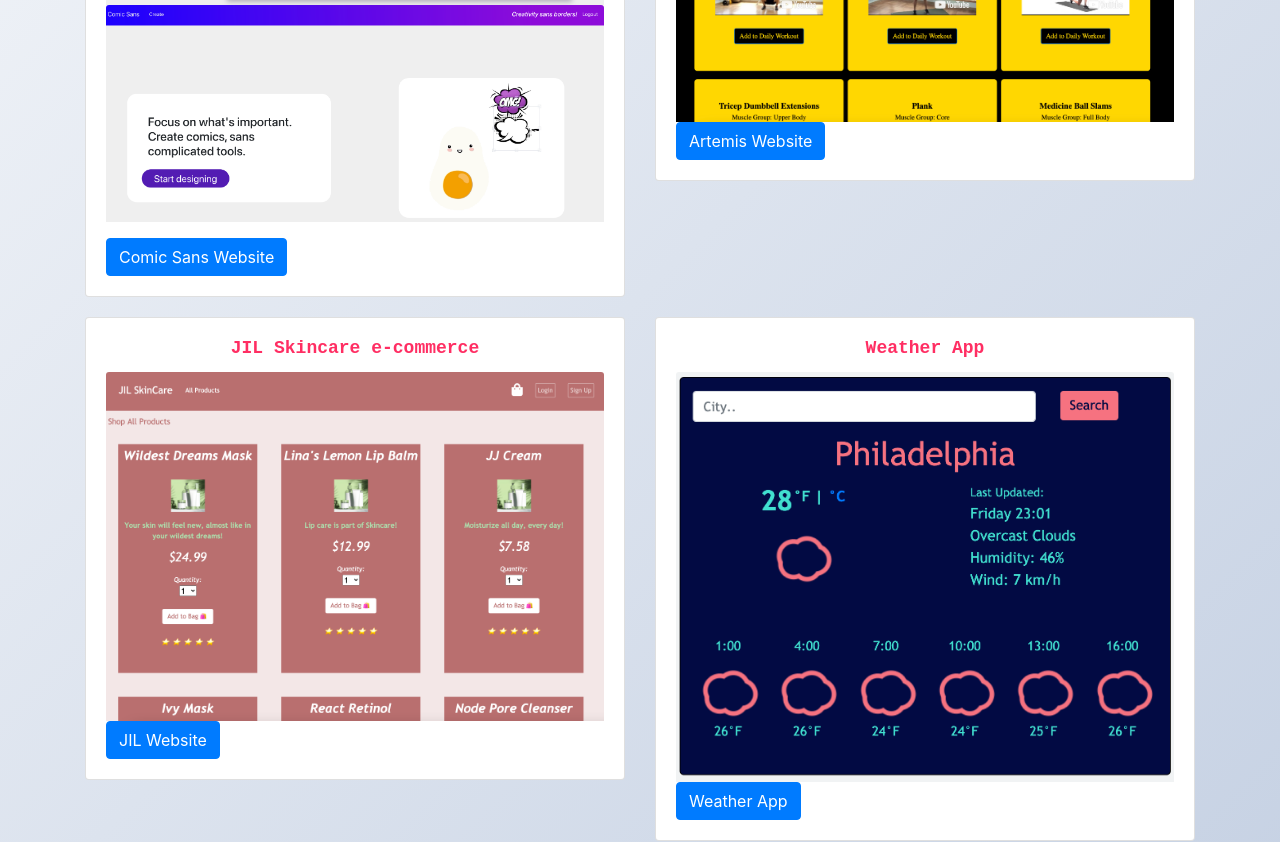
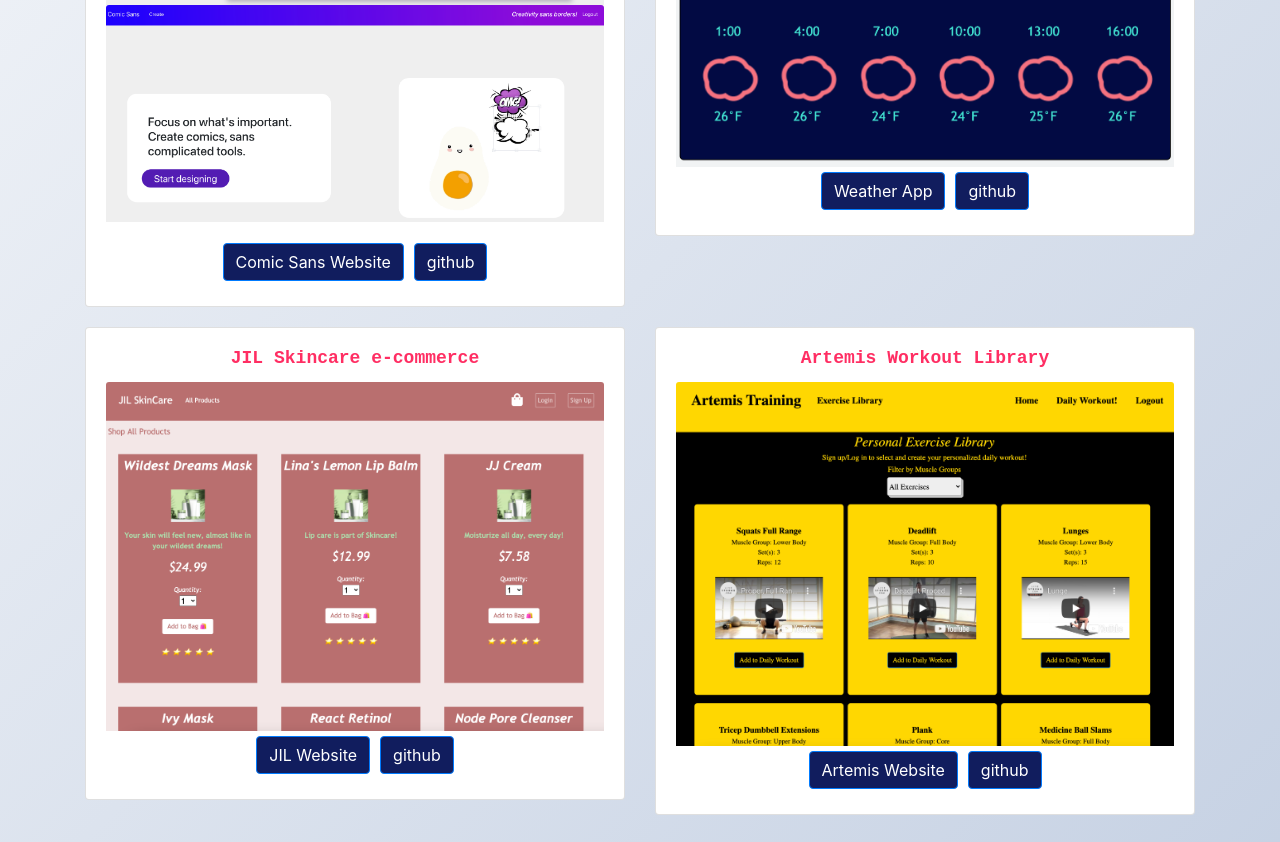
Before and after one commit to codingwithkat/Kats-Website, a React (Create React App) app: page /Projects in a window 1280 px wide. Shown: the part 500-1342 px from the top of the page. Built offline with nearby package versions, Linux system fonts and the light colour scheme.

Commit message:
edit projects, add github links

```diff
--- a/src/components/NavigationBar.js
+++ b/src/components/NavigationBar.js
@@ -2,7 +2,6 @@ import React from "react";
 import { Nav, Navbar } from "react-bootstrap";
 import "../css/index.css";
 import resume from "../images/Resume.jpg";
-
 import styled from "styled-components";
 
 const Styles = styled.div`
--- a/src/components/Projects.js
+++ b/src/components/Projects.js
@@ -21,15 +21,17 @@ export const Projects = () => (
                 <img className="card-img-top" src={comic2} alt="project"/>
                 </p>
                 <a href="http://comicsans-app.herokuapp.com/" className="btn btn-primary">Comic Sans Website</a>
+                <a href="https://github.com/comic-sans-app/web-app" className="btn btn-primary">github</a>
             </div>
             </div>
         </div>
         <div className="col-sm-6">
             <div className="card">
             <div className="card-body">
-                <h5 className="card-title">Artemis Workout Library</h5>
-                <img className="card-img-top" src={artemis} alt="project"/>
-                <a href="https://artemis-workouts.herokuapp.com/home" className="btn btn-primary">Artemis Website</a>
+                <h5 className="card-title">Weather App</h5>
+                <img className="card-img-top" src={weather} alt="project"/>
+                <a href="https://react-city-weather-app.netlify.app/" className="btn btn-primary">Weather App</a>
+                <a href="https://github.com/codingwithkat/city-web-app" className="btn btn-primary">github</a>
             </div>
             </div>
         </div>
@@ -41,15 +43,17 @@ export const Projects = () => (
                 <h5 className="card-title">JIL Skincare e-commerce</h5>
                 <img className="card-img-top" src={skincare} alt="project"/>
                 <a href="https://gh-skincare1.herokuapp.com/" className="btn btn-primary">JIL Website</a>
+                <a href="https://github.com/GH-Skincare/skinslack" className="btn btn-primary">github</a>
             </div>
             </div>
         </div>
         <div className="col-sm-6">
             <div className="card">
             <div className="card-body">
-                <h5 className="card-title">Weather App</h5>
-                <img className="card-img-top" src={weather} alt="project"/>
-                <a href="https://react-city-weather-app.netlify.app/" className="btn btn-primary">Weather App</a>
+                <h5 className="card-title">Artemis Workout Library</h5>
+                <img className="card-img-top" src={artemis} alt="project"/>
+                <a href="https://artemis-workouts.herokuapp.com/home" className="btn btn-primary">Artemis Website</a>
+                <a href="https://github.com/codingwithkat/artemiscpt" className="btn btn-primary">github</a>
             </div>
             </div>
         </div>
--- a/src/css/Home.css
+++ b/src/css/Home.css
@@ -23,10 +23,6 @@ p {
     font-size: 22px;
 }
 
-.catch-phrase {
-    font-weight: bold;
-}
-
 .personal-photo {
     width: 100%;
     border-radius: 30px;
--- a/src/css/Projects.css
+++ b/src/css/Projects.css
@@ -15,3 +15,14 @@ h1, p {
     text-decoration: underline;
     font-size: 24px;
 }
+
+.card-body {
+    text-align: center;
+}
+
+.btn-primary {
+   margin-top: 5px;
+   margin: 5px;
+   color: #ffffff;
+   background-color: #111d5e;
+}
```
Also changed, not shown: src/components/Footer.js (+7 -2 lines).
